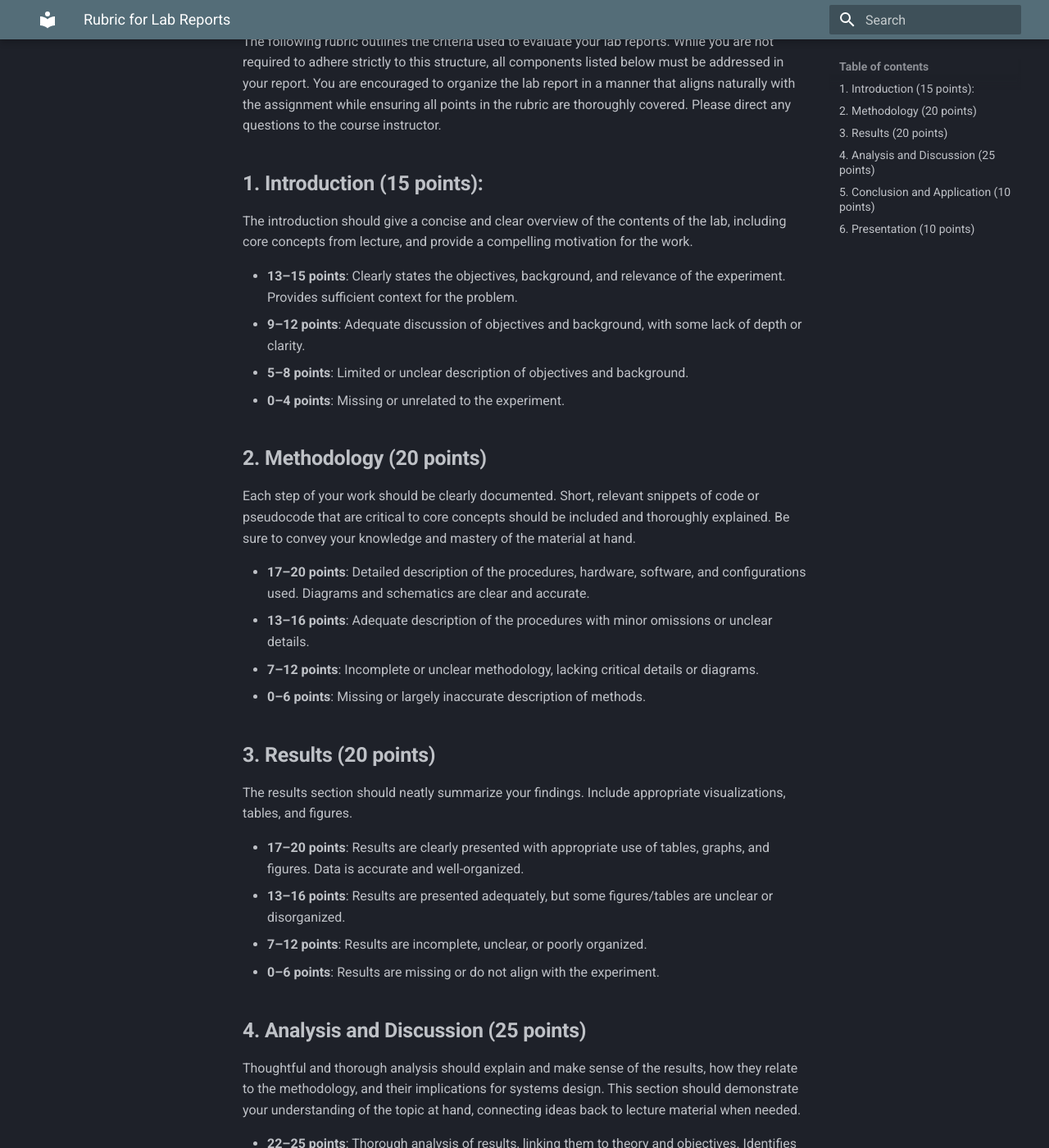
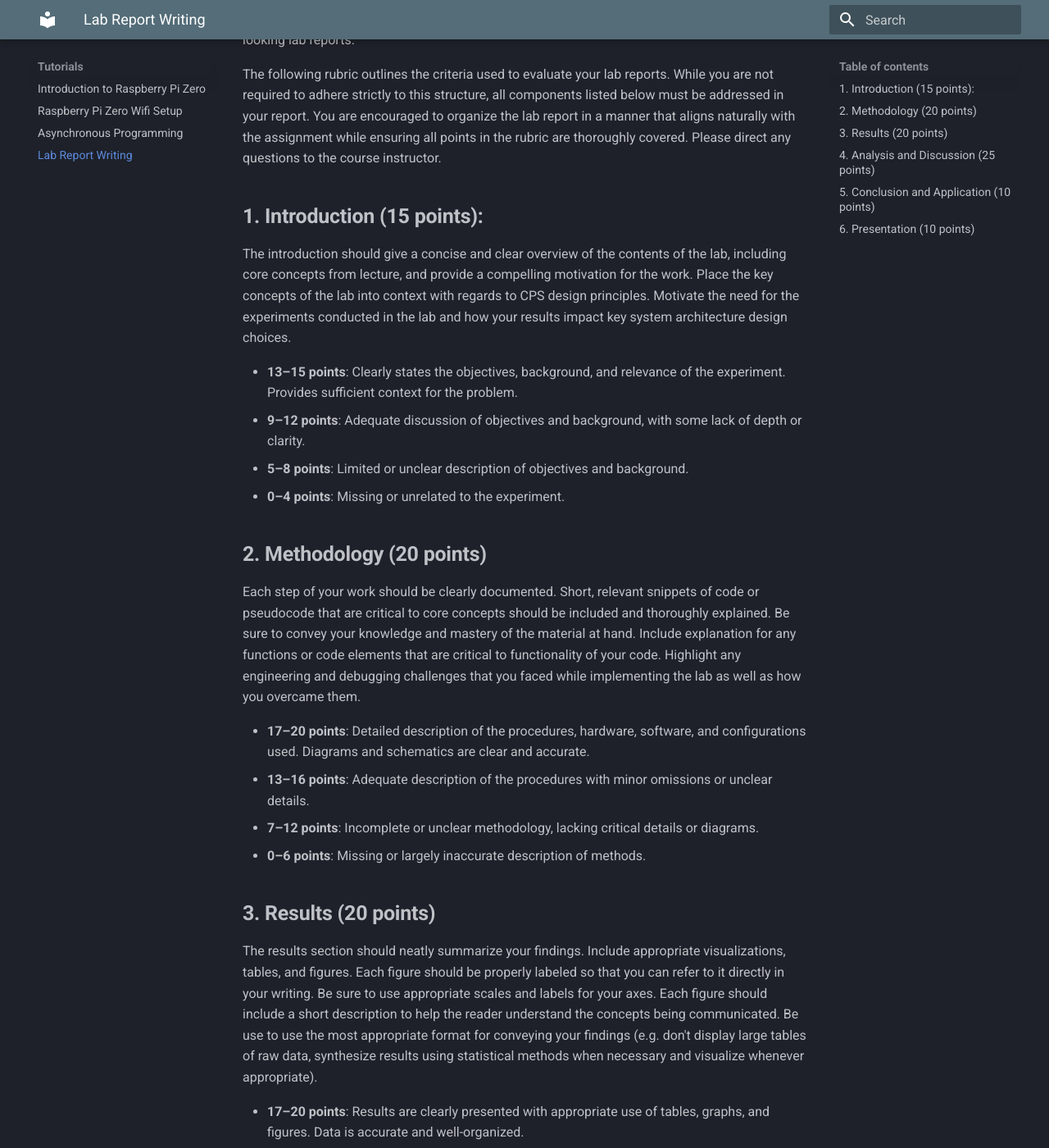
Before and after one commit to CPS-Cornell/course, an MkDocs documentation site: the page built from docs/pages/rubric.md, in a window 1280 px wide and 1400 px high, scrolled down 385 px. Shown: the whole window at 82% size. Built offline with MkDocs 1.6.1 and Material for MkDocs 9.7.7, drawn with Linux system fonts in a browser that asks for light colours.

Commit message:
updated rubric, mathjax, and labs

```diff
--- a/docs/pages/rubric.md
+++ b/docs/pages/rubric.md
@@ -6,7 +6,7 @@ The following rubric outlines the criteria used to evaluate your lab reports. Wh
 
 ## **1. Introduction (15 points):**
 
-The introduction should give a concise and clear overview of the contents of the lab, including core concepts from lecture, and provide a compelling motivation for the work.
+The introduction should give a concise and clear overview of the contents of the lab, including core concepts from lecture, and provide a compelling motivation for the work. Place the key concepts of the lab into context with regards to CPS design principles. Motivate the need for the experiments conducted in the lab and how your results impact key system architecture design choices.
 
 - **13–15 points**: Clearly states the objectives, background, and relevance of the experiment. Provides sufficient context for the problem.
 - **9–12 points**: Adequate discussion of objectives and background, with some lack of depth or clarity.
@@ -15,7 +15,7 @@ The introduction should give a concise and clear overview of the contents of the
 
 ## **2. Methodology (20 points)**
 
-Each step of your work should be clearly documented. Short, relevant snippets of code or pseudocode that are critical to core concepts should be included and thoroughly explained. Be sure to convey your knowledge and mastery of the material at hand.
+Each step of your work should be clearly documented. Short, relevant snippets of code or pseudocode that are critical to core concepts should be included and thoroughly explained. Be sure to convey your knowledge and mastery of the material at hand. Include explanation for any functions or code elements that are critical to functionality of your code. Highlight any engineering and debugging challenges that you faced while implementing the lab as well as how you overcame them.
 
 - **17–20 points**: Detailed description of the procedures, hardware, software, and configurations used. Diagrams and schematics are clear and accurate.
 - **13–16 points**: Adequate description of the procedures with minor omissions or unclear details.
@@ -24,7 +24,7 @@ Each step of your work should be clearly documented. Short, relevant snippets of
 
 ## **3. Results (20 points)**
 
-The results section should neatly summarize your findings. Include appropriate visualizations, tables, and figures.
+The results section should neatly summarize your findings. Include appropriate visualizations, tables, and figures. Each figure should be properly labeled so that you can refer to it directly in your writing. Be sure to use appropriate scales and labels for your axes. Each figure should include a short description to help the reader understand the concepts being communicated. Be use to use the most appropriate format for conveying your findings (e.g. don't display large tables of raw data, synthesize results using statistical methods when necessary and visualize whenever appropriate).
 
 - **17–20 points**: Results are clearly presented with appropriate use of tables, graphs, and figures. Data is accurate and well-organized.
 - **13–16 points**: Results are presented adequately, but some figures/tables are unclear or disorganized.
--- a/mkdocs.yml
+++ b/mkdocs.yml
@@ -27,6 +27,12 @@ markdown_extensions:
   - pymdownx.inlinehilite
   - pymdownx.snippets
   - pymdownx.superfences
+  - pymdownx.arithmatex:
+      generic: true
+
+extra_javascript:
+  - javascripts/mathjax.js
+  - https://unpkg.com/mathjax@3/es5/tex-mml-chtml.js
 
 nav:
   - Home: index.md
@@ -51,3 +57,4 @@ nav:
     - 'Introduction to Raspberry Pi Zero': tutorials/zero_tutorial.md
     - 'Raspberry Pi Zero Wifi Setup': tutorials/zero_wifi.md
     - 'Asynchronous Programming': tutorials/async_tutorial.md
+    - 'Lab Report Writing': pages/rubric.md
```
Also changed, not shown: docs/labs/Lab0/Lab0.md (+8 -0 lines), docs/labs/Lab1/Lab1.md (+8 -2 lines), 1 other file.
